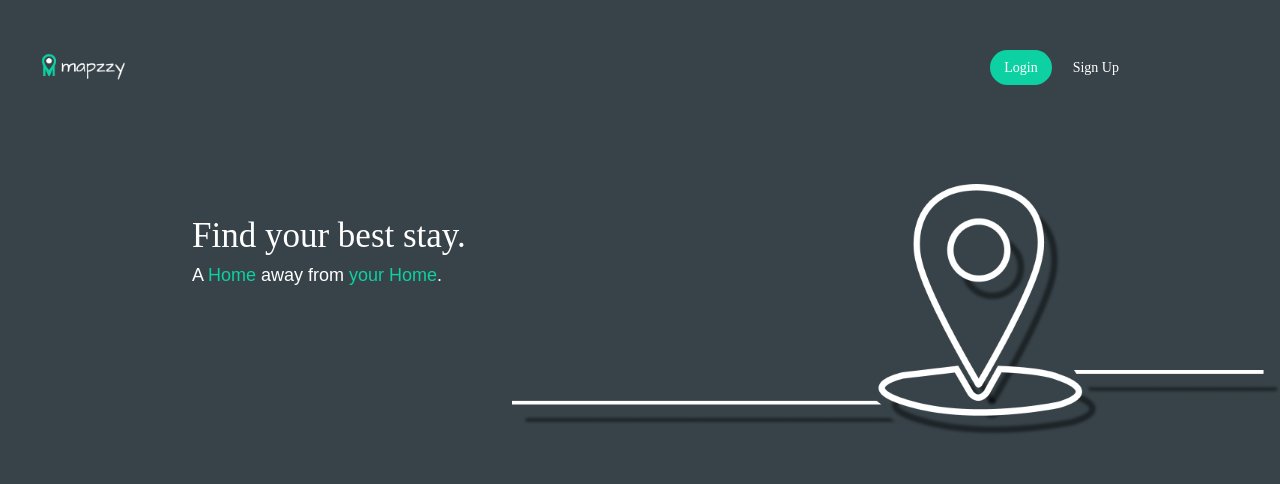
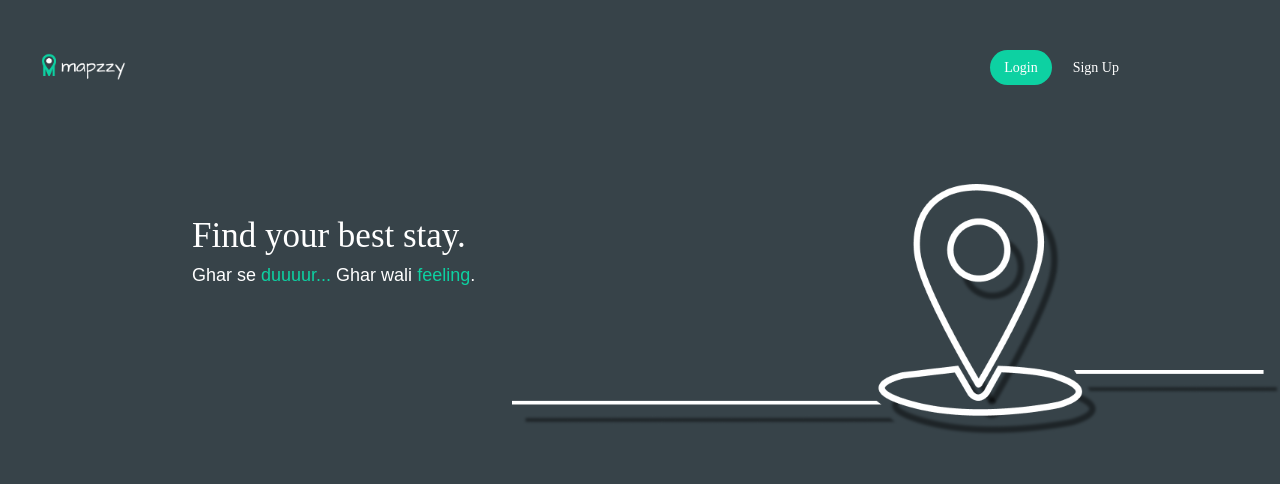
Before and after one commit to PhanTechDS/mapzzy, a Flask app: page / in a window 1280 px wide. Shown: the top 484 px of the page. Run offline with Flask 2, Linux system fonts and the light colour scheme; some web fonts are replaced.

Commit message:
Fixed the tagline

```diff
--- a/templates/home.html
+++ b/templates/home.html
@@ -40,8 +40,8 @@
         <div class="head-text">
           <p class="h1 white">Find your best stay.</p>
           <p class="h4 white">
-            A <span class="green">Home</span> away from
-            <span class="green">your Home</span>.
+            Ghar se <span class="green">duuuur...</span>
+            Ghar wali <span class="green">feeling</span>.
           </p>
         </div>
         {% if not logged_in %}
```
